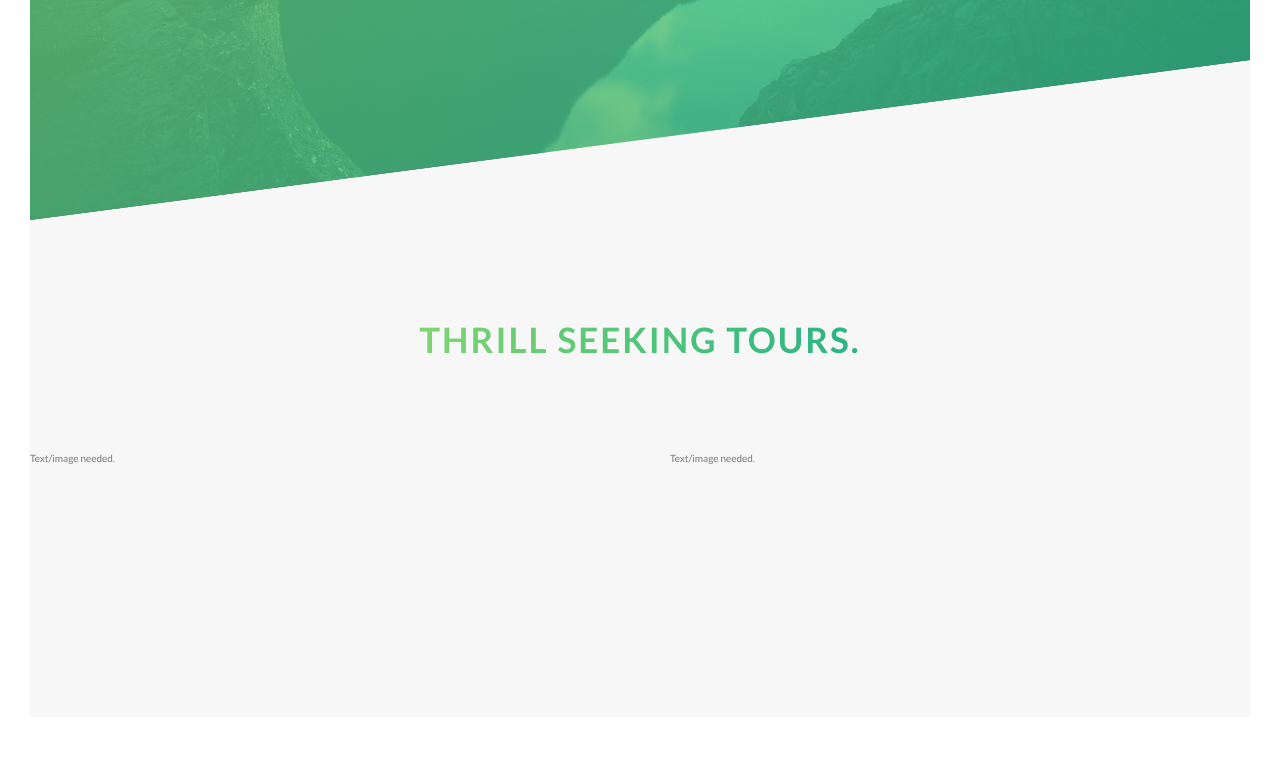
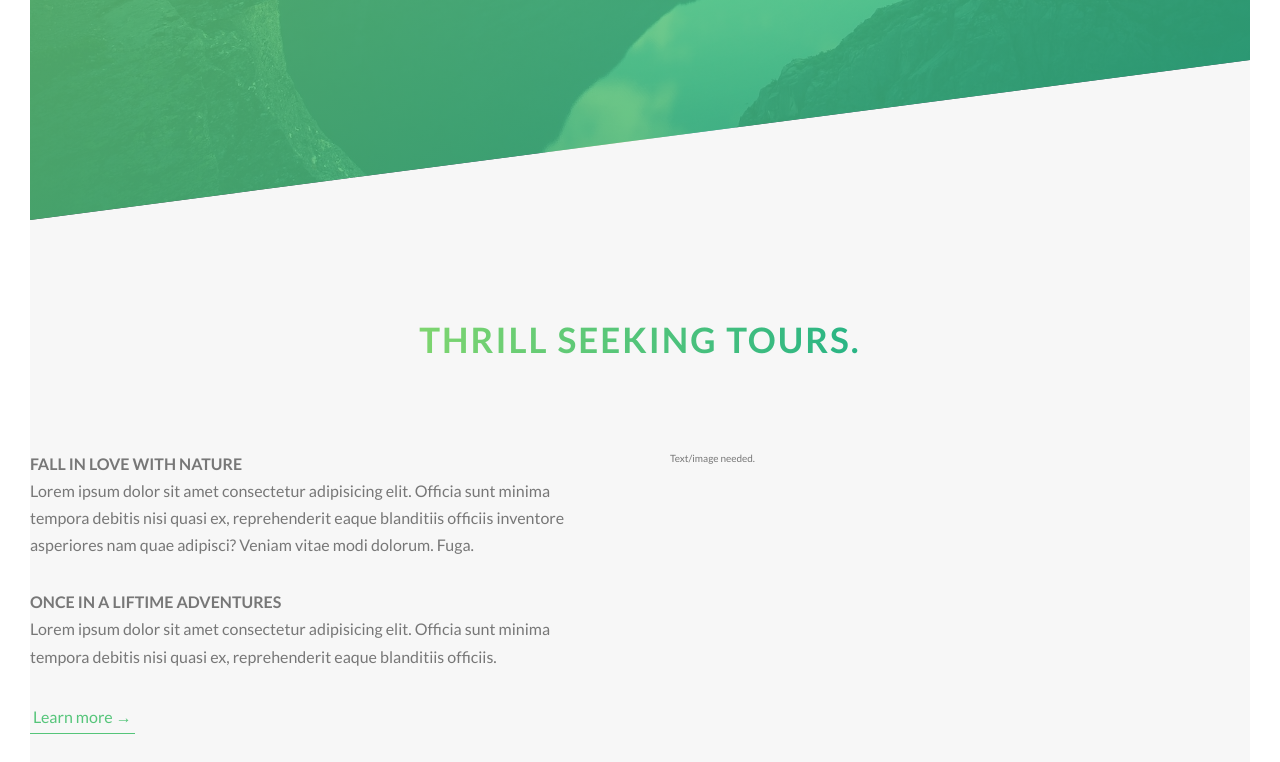
Before and after one commit to JuanRubi/advancedCSS, a website: page nature_Tours/index.html in a window 1280 px wide. Shown: the part 570-1332 px from the top of the page. Drawn offline with Linux system fonts and the light colour scheme.

Commit message:
Added filler text and button.
Added filler text and a button to the main content page.

```diff
--- a/nature_Tours/index.html
+++ b/nature_Tours/index.html
@@ -28,7 +28,7 @@
 
     <main>
         <section class="section-about">
-            <div class="utility-center-text utility-margin-bottom-8">
+            <div class="utility-center-text utility-margin-bottom-big">
                 <h2 class="heading-secondary">
                     Thrill seeking tours.
                 </h2>
@@ -36,7 +36,17 @@
 
             <div class="row">
                 <div class="col-1-of-2">
-                    Text/image needed.
+                    <h3 class="heading-tertiary utilit-margin-bottom-small">Fall in love with nature</h3>
+                    <p class="paragraph">
+                        Lorem ipsum dolor sit amet consectetur adipisicing elit. Officia sunt minima tempora debitis nisi quasi ex, reprehenderit eaque blanditiis officiis inventore asperiores nam quae adipisci? Veniam vitae modi dolorum. Fuga.
+                    </p>
+
+                    <h3 class="heading-tertiary utilit-margin-bottom-small">Once in a liftime adventures</h3>
+                    <p class="paragraph">
+                        Lorem ipsum dolor sit amet consectetur adipisicing elit. Officia sunt minima tempora debitis nisi quasi ex, reprehenderit eaque blanditiis officiis.
+                    </p>
+
+                    <a href="#" class="btn-text">Learn more &rarr;</a>
                 </div>
                 <div class="col-1-of-2">
                     Text/image needed.
--- a/nature_Tours/sass/abstracts/_variables.scss
+++ b/nature_Tours/sass/abstracts/_variables.scss
@@ -22,6 +22,9 @@ $color-white: #fff;
 $color-dark-grey: #777;
 $color-black: #000;
 
+// Font variables
+$default-font-size: 1.6rem;
+
 // Grid variables.
 $grid-width: 144rem;
 $vertical-spacing: 8rem;
--- a/nature_Tours/sass/base/_typography.scss
+++ b/nature_Tours/sass/base/_typography.scss
@@ -65,3 +65,17 @@ body {
         text-shadow: .5rem 1rem 2rem rgba($color-black, .2);
     }
 }
+
+.heading-tertiary {
+    font-size: $default-font-size;
+    font-weight: 700;
+    text-transform: uppercase;
+}
+
+.paragraph {
+    font-size: $default-font-size;
+
+    &:not(:last-child) {
+        margin-bottom: 3rem;
+    }
+}
--- a/nature_Tours/sass/base/_utilities.scss
+++ b/nature_Tours/sass/base/_utilities.scss
@@ -7,6 +7,10 @@
     text-align: center;
 }
 
-.utility-margin-bottom-8 {
+.utility-margin-bottom-big {
     margin-bottom: 8rem;
 }
+
+.utility-margin-bottom-small {
+    margin-bottom: 1.5rem;
+}
--- a/nature_Tours/sass/components/_button.scss
+++ b/nature_Tours/sass/components/_button.scss
@@ -67,3 +67,28 @@
         animation-fill-mode: backwards;
     }
 }
+
+.btn-text {
+    &:link,
+    &:visited {
+        font-size: $default-font-size;
+        color: $color-primary;
+        display: inline-block;
+        text-decoration: none;
+        border-bottom: 1px solid $color-primary;
+        padding: 3px;
+        transition: all .2s;
+    }
+
+    &:hover {
+        background-color: $color-primary;
+        color: $color-white;
+        box-shadow: 0 1rem 2rem rgba($color-black, .15);
+        transform: translateY(-2px);
+    }
+
+    &:active {
+        box-shadow: 0 .5rem 1rem rgba($color-black, .15);
+        transform: translateY(0);
+    }
+}
```
Also changed, not shown: nature_Tours/css/style.css.
